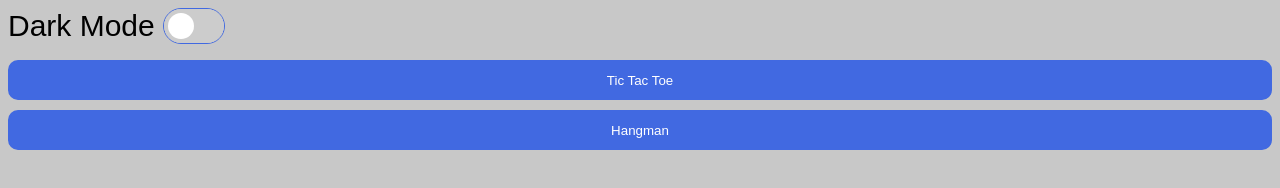
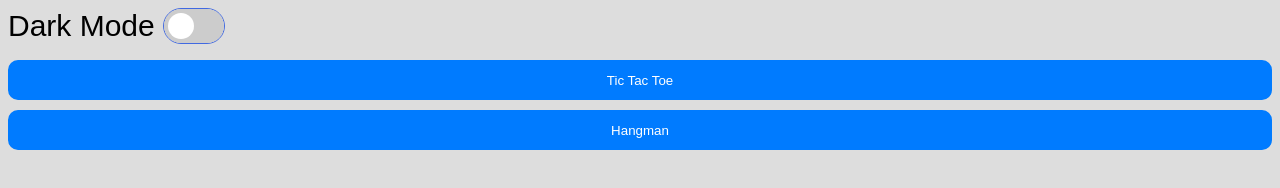
Before and after one commit to myhauntedfork/mobile-games, a plain HTML site: page home/index.html in a window 1280 px wide. Drawn offline with Linux system fonts and the light colour scheme.

Commit message:
update light mode

```diff
--- a/global.css
+++ b/global.css
@@ -3,11 +3,11 @@
 /* ======================================================================== */
 
 :root {
-    --background-color: rgb(200, 200, 200);
+    --background-color: #ddd;
     --text-color: black;
     --button-text-color: white;
-    --primary-color: rgb(224, 222, 222);
-    --secondary-color: rgb(65, 105, 225);
+    --primary-color: #fff;
+    --secondary-color: #007bff;
 
     --theme-switch-border: rgb(65, 105, 225);
 }
```
